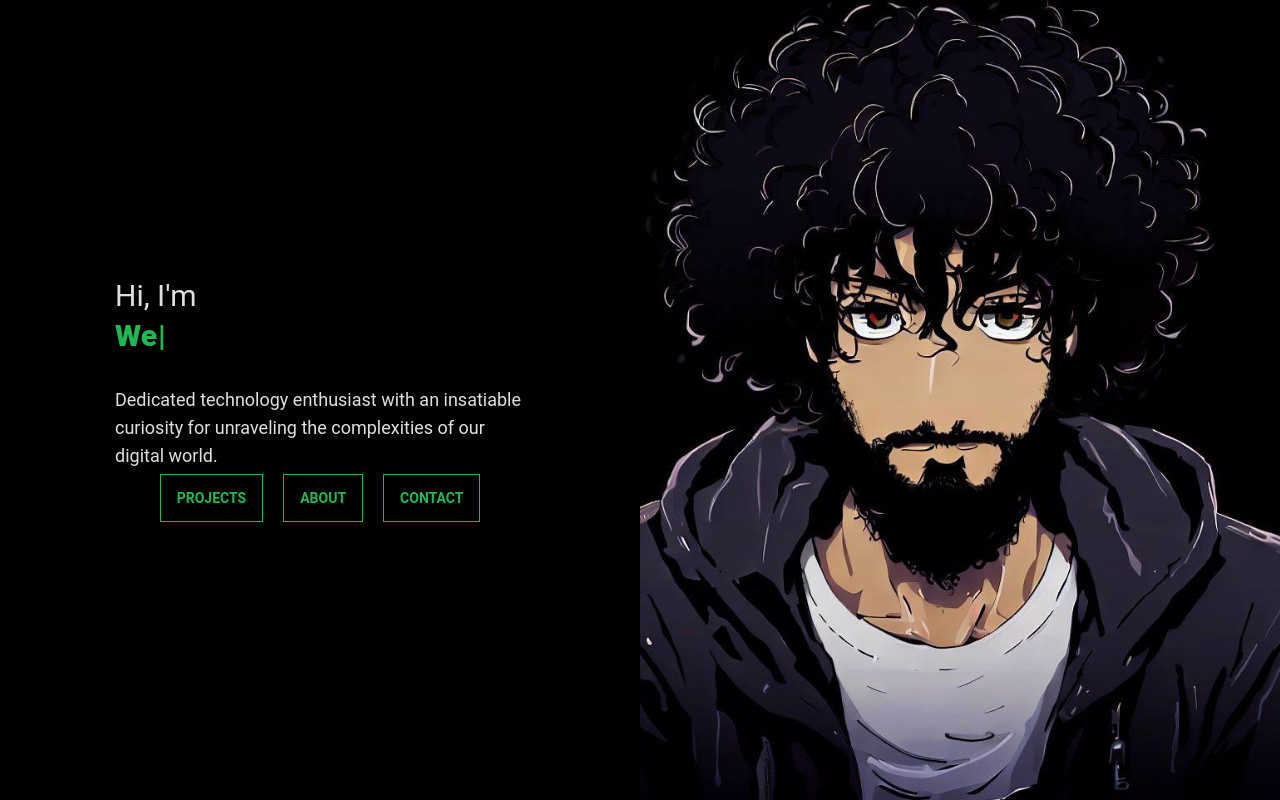
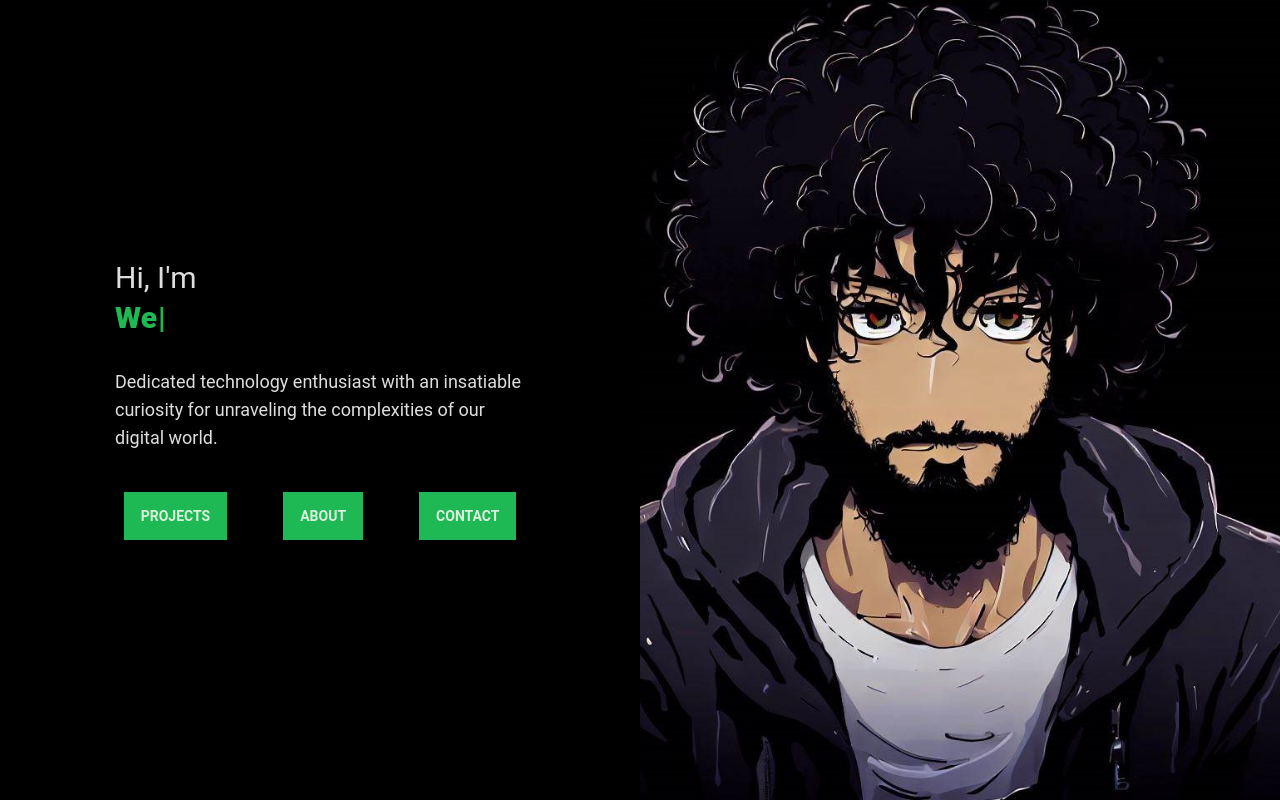
Before and after one commit to GXcode95/Portfolio, a React (Vite) app: page /home in a window 1280 px wide. Built offline with nearby package versions, Linux system fonts and the light colour scheme.

Commit message:
use classic instead of outline button

```diff
--- a/src/components/ProjectCard/project_card.css
+++ b/src/components/ProjectCard/project_card.css
@@ -21,10 +21,6 @@
     box-shadow: 0 0 4px 0px white;
   }
 
-  .btn-primary:hover {
-    @apply text-gray-lightest;
-  }
-
   @media (min-width:950px) {
     @apply flex-row h-[400px];
 
--- a/src/pages/home/Home.jsx
+++ b/src/pages/home/Home.jsx
@@ -9,7 +9,6 @@ export const Home = () => {
           <div
             className="bg-image"
             style={{ backgroundImage: `url(${me})` }}
-            // style={{ backgroundImage: "url(https://i.ibb.co/wRjcnGL/me.jpg)" }}
           ></div>
 
           <div className="text">
@@ -33,14 +32,14 @@ export const Home = () => {
                 <p className="mb-1">Dedicated technology enthusiast with an insatiable curiosity for unraveling the complexities of our digital world.</p>
             </div>
 
-            <div className="flex gap-5 justify-center">
-              <Link to="/projects" className="btn btn-outline btn-primary">
+            <div className="flex gap-14 justify-center mt-10">
+              <Link to="/projects" className="btn  btn-primary">
                 Projects
               </Link>
-              <Link to="/about" className="btn btn-outline btn-primary">
+              <Link to="/about" className="btn  btn-primary">
                 About
               </Link>
-              <Link to="/contact" className="btn btn-outline btn-primary">
+              <Link to="/contact" className="btn  btn-primary">
                 Contact
               </Link>
             </div>
--- a/src/styles/global.css
+++ b/src/styles/global.css
@@ -39,6 +39,10 @@ textarea {
   border-radius: 0 !important;
 }
 
+.btn-primary:hover {
+  @apply text-gray-lightest;
+}
+
 .badge {
   border-radius: .2rem !important;
 }
```
